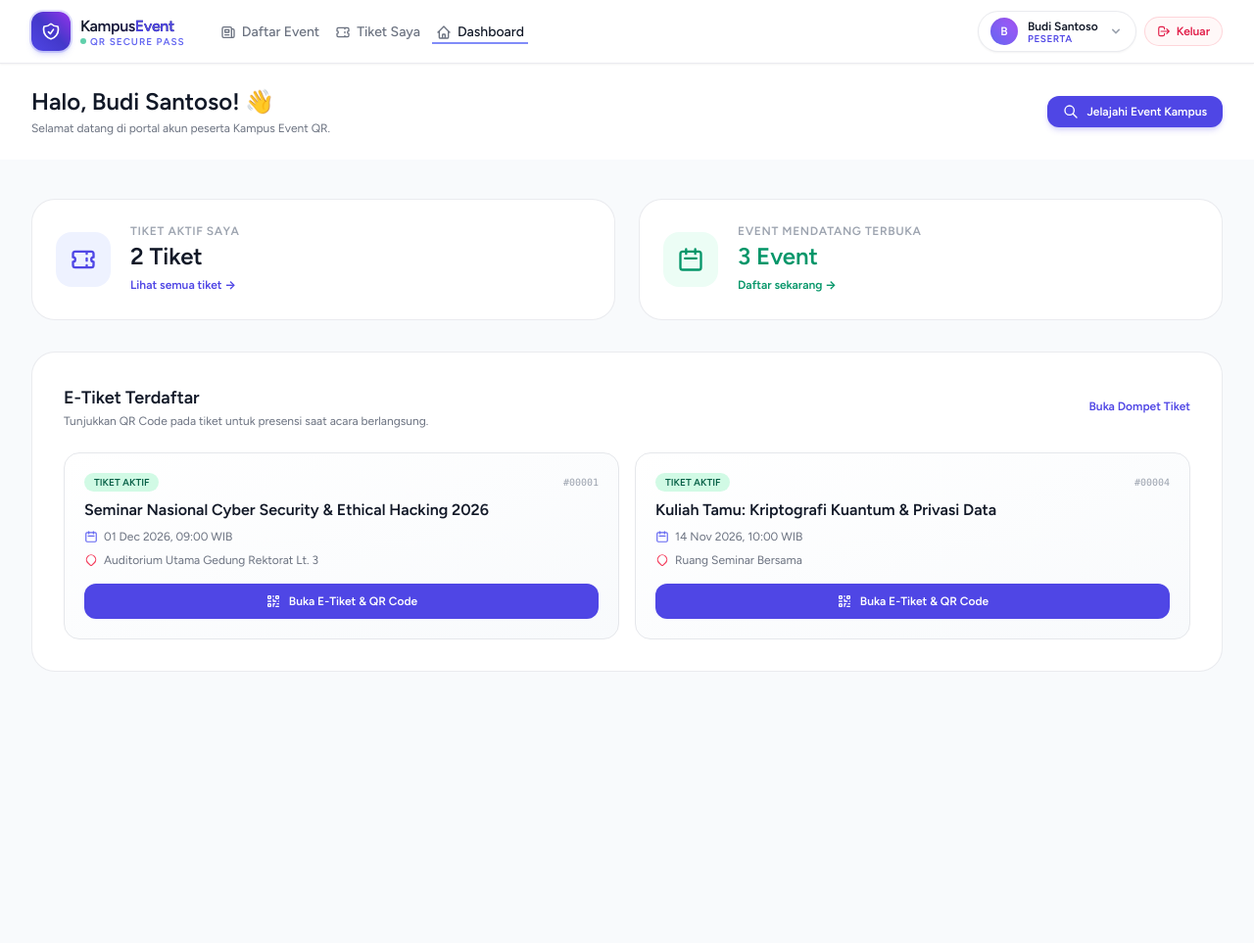
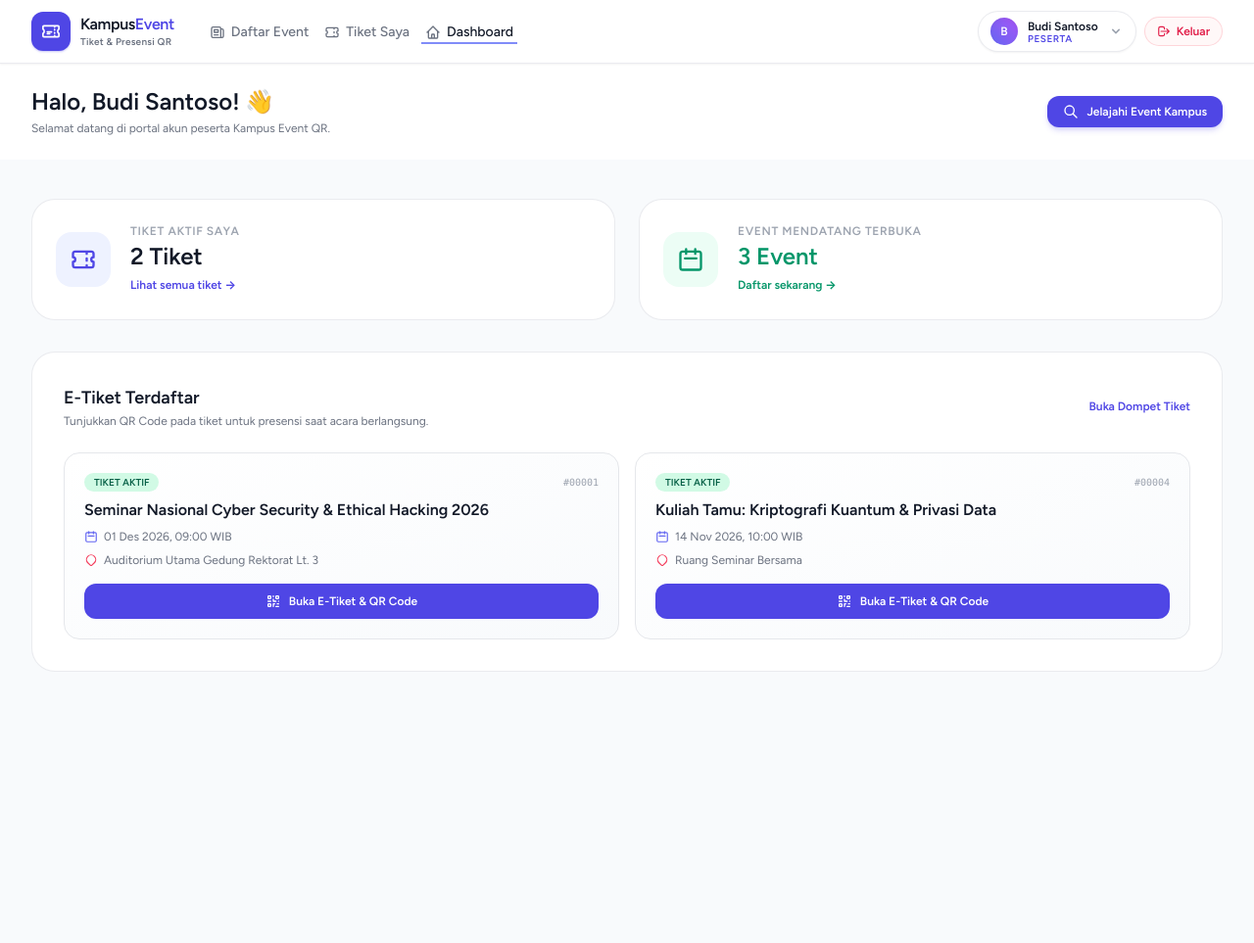
Before and after one commit to DenisSaputra-arch/kampus-event-qr, a Laravel app: page /dashboard in a window 1280 px wide. Shown: the whole page at 98% size. Run offline with Laravel 12, Linux system fonts and the light colour scheme; a user stored in the database is signed in; data comes from the database, SQL or seed files in the repository; data that the repository does not hold is empty; style sheets or scripts are compiled from the project's sources; parts of the project's set-up code (start-up, migrations or seed data) failed here and were passed over; some libraries are stand-ins or nearby versions.

Commit message:
style: ganti logo tiket event dan lokalisasi format hari ke bahasa indonesia

```diff
--- a/app/Providers/AppServiceProvider.php
+++ b/app/Providers/AppServiceProvider.php
@@ -23,6 +23,9 @@ class AppServiceProvider extends ServiceProvider
      */
     public function boot(): void
     {
+        // Set locale waktu ke Bahasa Indonesia (Senin, Selasa, dst.)
+        \Carbon\Carbon::setLocale('id');
+
         // ─── Aturan Password Kuat (CWE-521) ───────────────────────────────────
         // Wajib: minimal 8 karakter, huruf besar+kecil, angka, simbol,
         // dan tidak ada dalam daftar password yang bocor (Have I Been Pwned)
--- a/config/app.php
+++ b/config/app.php
@@ -78,11 +78,11 @@ return [
     |
     */
 
-    'locale' => env('APP_LOCALE', 'en'),
+    'locale' => env('APP_LOCALE', 'id'),
 
-    'fallback_locale' => env('APP_FALLBACK_LOCALE', 'en'),
+    'fallback_locale' => env('APP_FALLBACK_LOCALE', 'id'),
 
-    'faker_locale' => env('APP_FAKER_LOCALE', 'en_US'),
+    'faker_locale' => env('APP_FAKER_LOCALE', 'id_ID'),
 
     /*
     |--------------------------------------------------------------------------
--- a/resources/views/admin/scan/index.blade.php
+++ b/resources/views/admin/scan/index.blade.php
@@ -50,7 +50,7 @@
                         <div class="text-xs font-bold uppercase tracking-wider text-indigo-300">Target Event Presensi</div>
                         <h3 class="text-xl font-black mt-1">{{ $selectedEvent->title }}</h3>
                         <p class="text-xs text-indigo-200 mt-1">
-                            📍 {{ $selectedEvent->location }} | 📅 {{ $selectedEvent->start_at->format('d F Y, H:i') }} WIB
+                            📍 {{ $selectedEvent->location }} | 📅 {{ $selectedEvent->start_at->translatedFormat('d F Y, H:i') }} WIB
                         </p>
                     </div>
                     <div class="text-right">
--- a/resources/views/components/application-logo.blade.php
+++ b/resources/views/components/application-logo.blade.php
@@ -1,17 +1,16 @@
 <div class="flex items-center gap-2.5">
-    <div class="w-10 h-10 rounded-xl bg-gradient-to-tr from-indigo-600 via-indigo-700 to-purple-600 flex items-center justify-center text-white shadow-md shadow-indigo-500/25 ring-2 ring-indigo-500/20">
-        <!-- Icon: Shield + QR -->
+    <div class="w-10 h-10 rounded-xl bg-indigo-600 flex items-center justify-center text-white shadow-sm shadow-indigo-600/30">
+        <!-- Icon: Tiket Event Digital -->
         <svg class="w-5 h-5" fill="none" stroke="currentColor" stroke-width="2" viewBox="0 0 24 24">
-            <path stroke-linecap="round" stroke-linejoin="round" d="M9 12.75L11.25 15 15 9.75m-3-7.036A11.959 11.959 0 013.598 6 11.99 11.99 0 003 9.749c0 5.592 3.824 10.29 9 11.623 5.176-1.332 9-6.03 9-11.622 0-1.31-.21-2.571-.598-3.751h-.152c-3.196 0-6.1-1.248-8.25-3.285z" />
+            <path stroke-linecap="round" stroke-linejoin="round" d="M16.5 6v.75m0 3v.75m0 3v.75m0 3V18m-9-5.25h5.25M7.5 15h3M3.375 5.25c-.621 0-1.125.504-1.125 1.125v3.026a2.999 2.999 0 010 5.198v3.026c0 .621.504 1.125 1.125 1.125h17.25c.621 0 1.125-.504 1.125-1.125v-3.026a2.999 2.999 0 010-5.198V6.375c0-.621-.504-1.125-1.125-1.125H3.375z" />
         </svg>
     </div>
     <div class="flex flex-col text-left">
-        <span class="text-base font-extrabold tracking-tight bg-gradient-to-r from-gray-900 via-indigo-950 to-gray-800 bg-clip-text text-transparent">
+        <span class="text-base font-extrabold tracking-tight text-gray-900 leading-tight">
             Kampus<span class="text-indigo-600">Event</span>
         </span>
-        <span class="text-[10px] font-bold uppercase tracking-widest text-indigo-500 -mt-1 flex items-center gap-1">
-            <span class="w-1.5 h-1.5 rounded-full bg-emerald-500 animate-pulse"></span>
-            QR Secure Pass
+        <span class="text-[10px] font-semibold text-gray-500 tracking-wide">
+            Tiket & Presensi QR
         </span>
     </div>
 </div>
--- a/resources/views/dashboard.blade.php
+++ b/resources/views/dashboard.blade.php
@@ -75,7 +75,7 @@
                                 <h4 class="font-extrabold text-gray-900 text-base leading-snug">{{ $reg->event->title }}</h4>
                                 <div class="text-xs text-gray-500 flex items-center gap-1.5">
                                     <svg class="w-3.5 h-3.5 text-indigo-500" fill="none" stroke="currentColor" viewBox="0 0 24 24"><path stroke-linecap="round" stroke-linejoin="round" stroke-width="2" d="M8 7V3m8 4V3m-9 8h10M5 21h14a2 2 0 002-2V7a2 2 0 00-2-2H5a2 2 0 00-2 2v12a2 2 0 002 2z"/></svg>
-                                    {{ $reg->event->start_at->format('d M Y, H:i') }} WIB
+                                    {{ $reg->event->start_at->translatedFormat('d M Y, H:i') }} WIB
                                 </div>
                                 <div class="text-xs text-gray-500 flex items-center gap-1.5">
                                     <svg class="w-3.5 h-3.5 text-rose-500" fill="none" stroke="currentColor" viewBox="0 0 24 24"><path stroke-linecap="round" stroke-linejoin="round" stroke-width="2" d="M17.657 16.657L13.414 20.9a1.998 1.998 0 01-2.827 0l-4.244-4.243a8 8 0 1111.314 0z"/></svg>
--- a/resources/views/events/index.blade.php
+++ b/resources/views/events/index.blade.php
@@ -119,7 +119,7 @@
                                 <div class="flex items-start justify-between gap-3 mb-4">
                                     <div class="flex flex-col items-center justify-center bg-indigo-50 border border-indigo-100 rounded-xl px-3 py-1.5 min-w-[54px] text-center shadow-xs">
                                         <span class="text-[10px] font-black uppercase text-indigo-500 tracking-wider">
-                                            {{ $event->start_at->format('M') }}
+                                            {{ $event->start_at->translatedFormat('M') }}
                                         </span>
                                         <span class="text-xl font-extrabold text-indigo-900 leading-none">
                                             {{ $event->start_at->format('d') }}
@@ -160,7 +160,7 @@
                                         <svg class="w-4 h-4 text-indigo-500 shrink-0" fill="none" stroke="currentColor" viewBox="0 0 24 24">
                                             <path stroke-linecap="round" stroke-linejoin="round" stroke-width="2" d="M12 8v4l3 3m6-3a9 9 0 11-18 0 9 9 0 0118 0z" />
                                         </svg>
-                                        <span class="truncate font-medium">{{ $event->start_at->format('l, d F Y • H:i') }} WIB</span>
+                                        <span class="truncate font-medium">{{ $event->start_at->translatedFormat('l, d F Y • H:i') }} WIB</span>
                                     </div>
                                     <div class="flex items-center gap-2">
                                         <svg class="w-4 h-4 text-rose-500 shrink-0" fill="none" stroke="currentColor" viewBox="0 0 24 24">
--- a/resources/views/events/show.blade.php
+++ b/resources/views/events/show.blade.php
@@ -69,7 +69,7 @@
                                 </div>
                                 <div>
                                     <div class="text-xs font-bold text-indigo-900 uppercase tracking-wider">Tanggal & Waktu</div>
-                                    <div class="text-sm font-semibold text-gray-900 mt-0.5">{{ $event->start_at->format('l, d F Y') }}</div>
+                                    <div class="text-sm font-semibold text-gray-900 mt-0.5">{{ $event->start_at->translatedFormat('l, d F Y') }}</div>
                                     <div class="text-xs text-indigo-700 font-medium">Pukul {{ $event->start_at->format('H:i') }} WIB</div>
                                 </div>
                             </div>
--- a/resources/views/registrations/index.blade.php
+++ b/resources/views/registrations/index.blade.php
@@ -71,7 +71,7 @@
                                             @endif
                                         </span>
                                         <span class="text-[11px] text-gray-400">
-                                            Didaftarkan: {{ $reg->created_at->format('d M Y, H:i') }} WIB
+                                            Didaftarkan: {{ $reg->created_at->translatedFormat('d M Y, H:i') }} WIB
                                         </span>
                                     </div>
 
@@ -82,7 +82,7 @@
                                     <div class="flex flex-wrap items-center gap-x-4 gap-y-1 text-xs text-gray-500">
                                         <span class="flex items-center gap-1">
                                             <svg class="w-3.5 h-3.5 text-indigo-500" fill="none" stroke="currentColor" viewBox="0 0 24 24"><path stroke-linecap="round" stroke-linejoin="round" stroke-width="2" d="M8 7V3m8 4V3m-9 8h10M5 21h14a2 2 0 002-2V7a2 2 0 00-2-2H5a2 2 0 00-2 2v12a2 2 0 002 2z"/></svg>
-                                            {{ $reg->event->start_at->format('d M Y, H:i') }} WIB
+                                            {{ $reg->event->start_at->translatedFormat('d M Y, H:i') }} WIB
                                         </span>
                                         <span class="flex items-center gap-1">
                                             <svg class="w-3.5 h-3.5 text-rose-500" fill="none" stroke="currentColor" viewBox="0 0 24 24"><path stroke-linecap="round" stroke-linejoin="round" stroke-width="2" d="M17.657 16.657L13.414 20.9a1.998 1.998 0 01-2.827 0l-4.244-4.243a8 8 0 1111.314 0z"/></svg>
--- a/resources/views/registrations/show.blade.php
+++ b/resources/views/registrations/show.blade.php
@@ -97,7 +97,7 @@
                     <div class="grid grid-cols-1 sm:grid-cols-2 gap-4 pt-4 border-t border-gray-100 text-xs">
                         <div>
                             <span class="text-[10px] font-bold text-gray-400 uppercase tracking-wider">Waktu Pelaksanaan</span>
-                            <div class="font-bold text-gray-900 text-sm mt-0.5">{{ $registration->event->start_at->format('l, d F Y') }}</div>
+                            <div class="font-bold text-gray-900 text-sm mt-0.5">{{ $registration->event->start_at->translatedFormat('l, d F Y') }}</div>
                             <div class="text-indigo-600 font-semibold">Pukul {{ $registration->event->start_at->format('H:i') }} WIB</div>
                         </div>
                         <div>
```
